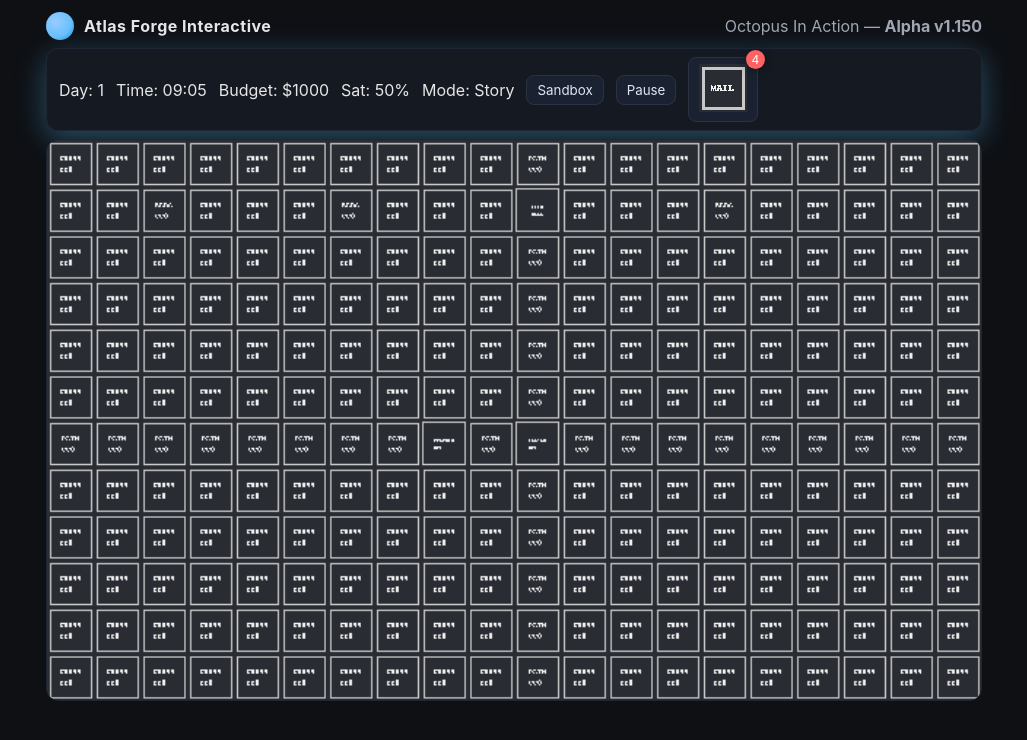
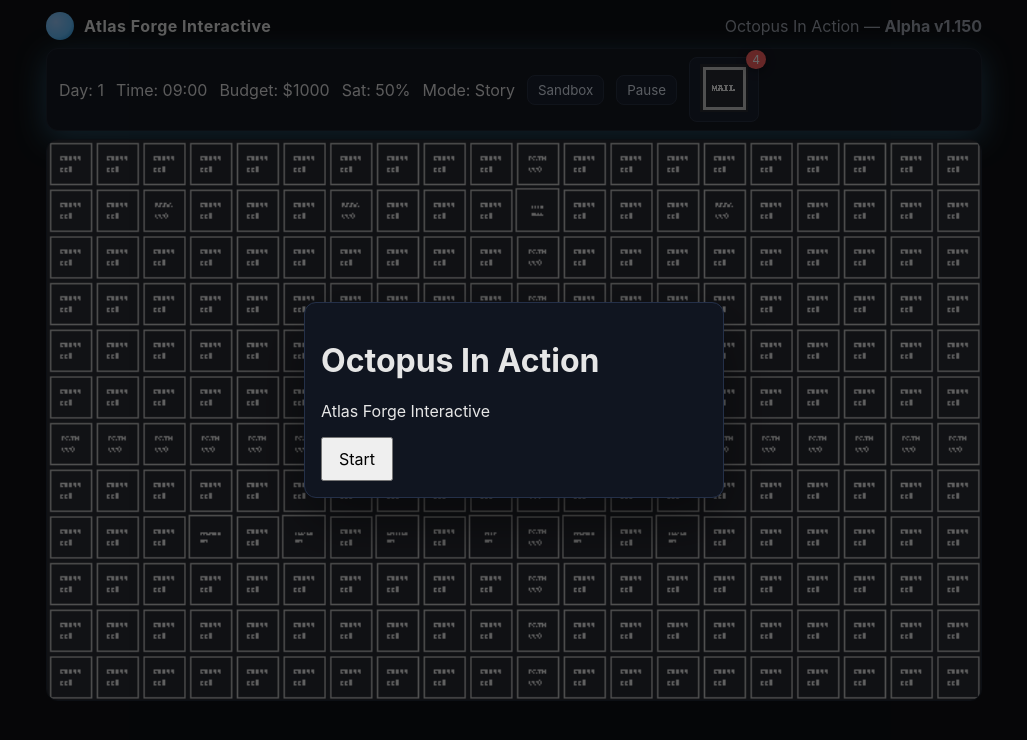
Before and after one commit to Charley-Nickels/octopus-in-action, a plain HTML site: page index.html in a window 1280 px wide. Shown: the whole page, without its empty margins (126-1153 px from the left). Drawn offline with Linux system fonts and the light colour scheme.

Commit message:
Add files via upload

```diff
--- a/index.html
+++ b/index.html
@@ -5,19 +5,31 @@
   <meta name="viewport" content="width=device-width,initial-scale=1"/>
   <title>Octopus In Action — Alpha v1.150</title>
   <link rel="stylesheet" href="style.css"/>
-    <!-- LogRocket Tracking -->
-    <script src="https://cdn.lr-in-prod.com/LogRocket.min.js" crossorigin="anonymous"></script>
-    <script>
-    window.LogRocket && window.LogRocket.init('YOUR_PROJECT_ID_HERE', {
+<!-- LogRocket Tracking -->
+<script src="https://cdn.lr-in-prod.com/LogRocket.min.js" crossorigin="anonymous"></script>
+<script>
+  window.LogRocket && window.LogRocket.init('czgngb/octopus-in-action', {
     release: 'v1.6',
     console: { isEnabled: true },
     network: { isEnabled: true },
     dom: { textSanitizer: true }
   });
 </script>
+
 </head>
 <body>
   <div id="game-root">
+    <div id="loading" class="overlay hidden">
+      <div class="menu-panel"><h2>Loading…</h2><p>Please wait while assets load.</p></div>
+    </div>
+    <div id="start-screen" class="overlay">
+      <div class="menu-panel">
+        <h1>Octopus In Action</h1>
+        <p>Atlas Forge Interactive</p>
+        <button id="start-play" class="btn">Start</button>
+      </div>
+    </div>
+
     <div class="titlebar">
       <div class="brand">
         <span class="logo-circle"></span>
@@ -84,7 +96,6 @@
       </div>
       <button id="credits-close" class="btn credits-close">Close</button>
     </div>
-
   </div>
   <script src="script.js"></script>
 </body>
--- a/script.js
+++ b/script.js
@@ -1,18 +1,16 @@
 
-/* Octopus In Action — Alpha v1.150
- * 1 real minute = 1 in-game hour; tasks progress only 9–5.
- * Robust fallbacks for missing assets.
- */
+/* Octopus In Action — Alpha v1.150 PATCH1 */
 const GAME = {
   version: 'Alpha v1.150',
+  mayorAnim: {frame:0, t:0, fw:32, fh:32, cols:4, rows:4},
   day: 1,
   hour: 9,
   minute: 0,
   budget: 1000,
   sat: 50,
-  paused: false,
+  paused: true,
   sandbox: false,
-  factionTint: 'dolphin', // dolphin | beaver | lobster
+  factionTint: 'dolphin',
   mail: [],
   tasks: [],
   citizens: [],
@@ -67,27 +65,26 @@ const ctx = scene.getContext('2d');
 const menu = document.getElementById('menu');
 const credits = document.getElementById('credits');
 const creditsClose = document.getElementById('credits-close');
+const startScreen = document.getElementById('start-screen');
+const startPlay = document.getElementById('start-play');
+const loadingOverlay = document.getElementById('loading');
 
-// Util: play SFX
 function playClick(){ new Audio(GAME.assets.audio.click).play().catch(()=>{}); }
 
-// Simple map (20x12 tiles)
+// Map
 const MAP_W = 20, MAP_H = 12;
 const map = [];
 for(let y=0;y<MAP_H;y++){
   const row = [];
   for(let x=0;x<MAP_W;x++){
-    // center plaza path, elsewhere grass
     if (y===6 || x===10) row.push('path');
     else row.push('grass');
   }
   map.push(row);
 }
-// Place buildings on edges
 for(let i=2;i<MAP_W-2;i+=4){ map[1][i] = 'building'; }
 map[1][10] = 'cityhall';
 
-// Safe image loader (fallback to blocked placeholder)
 function loadImageSafe(src, fallback){
   return new Promise(resolve=>{
     const img = new Image();
@@ -104,22 +101,27 @@ function loadImageSafe(src, fallback){
   });
 }
 
-// Preload assets
 const IMGS = {};
 async function preload(){
+  loadingOverlay.classList.remove('hidden');
   IMGS.grass = await loadImageSafe(GAME.assets.tiles.grass, GAME.assets.sprites.blocked);
   IMGS.path = await loadImageSafe(GAME.assets.tiles.path, GAME.assets.sprites.blocked);
   IMGS.building = await loadImageSafe(GAME.assets.tiles.building, GAME.assets.sprites.blocked);
   IMGS.cityhall = await loadImageSafe(GAME.assets.tiles.cityhall, GAME.assets.sprites.blocked);
   IMGS.door = await loadImageSafe(GAME.assets.tiles.door, GAME.assets.sprites.blocked);
   IMGS.mayor = await loadImageSafe(GAME.assets.sprites.mayor, GAME.assets.sprites.blocked);
+  if (IMGS.mayor){
+    GAME.mayorAnim.cols = 4; GAME.mayorAnim.rows = 4;
+    GAME.mayorAnim.fw = Math.floor(IMGS.mayor.width / GAME.mayorAnim.cols) || 32;
+    GAME.mayorAnim.fh = Math.floor(IMGS.mayor.height / GAME.mayorAnim.rows) || 32;
+  }
   IMGS.npcOcto = await loadImageSafe(GAME.assets.sprites.npcOcto, GAME.assets.sprites.blocked);
   IMGS.npcBeaver = await loadImageSafe(GAME.assets.sprites.npcBeaver, GAME.assets.sprites.blocked);
   IMGS.npcDolphin = await loadImageSafe(GAME.assets.sprites.npcDolphin, GAME.assets.sprites.blocked);
   IMGS.npcLobster = await loadImageSafe(GAME.assets.sprites.npcLobster, GAME.assets.sprites.blocked);
+  loadingOverlay.classList.add('hidden');
 }
 
-// Citizens
 function spawnCitizens(){
   const list = [
     {name:'Aqua', faction:'dolphin', sprite:IMGS.npcDolphin},
@@ -129,21 +131,18 @@ function spawnCitizens(){
     {name:'Marina', faction:'dolphin', sprite:IMGS.npcDolphin},
     {name:'Cedar', faction:'beaver', sprite:IMGS.npcBeaver},
   ];
-  GAME.citizens = list.map((c,i)=>({ ...c, x: 3+i*2, y: 8, dir:'S', state:'wander', hourTarget:9 }));
+  GAME.citizens = list.map((c,i)=>({ ...c, x: 3+i*2, y: 8, dir:'S', state:'wander'}));
 }
 
-// Simple walkability
 function isWalkable(x,y){
   if (x<0||y<0||x>=MAP_W||y>=MAP_H) return false;
   const t = map[y][x];
   return t!=='building' && t!=='cityhall';
 }
 
-// NPC update per tick
 function updateCitizens(){
   const h = GAME.hour;
   for(const c of GAME.citizens){
-    // schedule: 9-12 work (near cityhall), 12-13 lunch (wander), 13-17 work, else home (stay)
     if (h < 9 || h >= 22){ c.state='home'; continue; }
     if ((h>=9&&h<12)||(h>=13&&h<17)){ c.state='work'; }
     else if (h>=12 && h<13){ c.state='lunch'; }
@@ -155,7 +154,6 @@ function updateCitizens(){
       const nx = c.x+dx, ny=c.y+dy;
       if (isWalkable(nx,ny)){ c.x=nx; c.y=ny; }
     } else if (c.state==='work'){
-      // drift towards plaza (10,6)
       const tx=10, ty=6;
       const dx=Math.sign(tx - c.x), dy=Math.sign(ty - c.y);
       const nx=c.x+dx, ny=c.y+dy;
@@ -164,13 +162,11 @@ function updateCitizens(){
   }
 }
 
-// Tasks & mail
 function pushMail(letter){
   GAME.mail.push(letter);
   mailBadge.textContent = GAME.mail.length;
 }
 function generateDailyMail(){
-  // Up to 4 letters/day
   const letters = [
     {type:'task', title:'Fix Plaza Lights', hours:2, dept:'Public Works'},
     {type:'task', title:'Permit Review: Kiosk', hours:3, dept:'Planning'},
@@ -214,19 +210,17 @@ function renderMail(){
   });
 }
 
-// Contact card demo
 function openDialogForCitizen(c){
   dialogText.textContent = `${c.name} (${c.faction}) says:\n\"Mayor, could you help the town today?\"`;
   dialog.classList.remove('hidden');
 }
 
-// Game clock
+// Time
 function tickMinute(){
   if (GAME.paused) return;
   GAME.minute += 1;
   if (GAME.minute >= 60){ GAME.minute = 0; GAME.hour += 1; }
   if (GAME.hour >= 24){ GAME.hour = 0; GAME.day += 1; generateDailyMail(); }
-  // tasks progress only 9-17 (5PM not inclusive of after hours)
   if (GAME.hour>=9 && GAME.hour<17){
     for(const t of GAME.tasks){
       if (!t.done){ t.inProgress = true; t.remaining = Math.max(0, t.remaining - 1/60); if (t.remaining===0){ t.done=true; pushMail({type:'report', title:`Task Complete: ${t.title}`, body:`Dept ${t.dept} finished.`}); }}
@@ -249,7 +243,19 @@ function updateHUD(){
   document.body.classList.add('faction-' + GAME.factionTint);
 }
 
-// Draw map & actors
+function drawMayor(){
+  const ts = GAME.tileSize;
+  const mx = 10*ts, my = 6*ts;
+  const img = IMGS.mayor || IMGS.blocked;
+  if (img === IMGS.blocked){ ctx.drawImage(img, 0,0, img.width, img.height, mx, my, ts, ts); return; }
+  const A = GAME.mayorAnim;
+  A.t += 1; if (A.t % 12 === 0){ A.frame = (A.frame+1)%(A.cols*A.rows); }
+  const cx = (A.frame % A.cols) * A.fw;
+  const cy = Math.floor(A.frame / A.cols) * A.fh;
+  ctx.drawImage(img, cx, cy, A.fw, A.fh, mx, my, ts, ts);
+}
+
+// Draw
 function draw(){
   ctx.imageSmoothingEnabled = false;
   const ts = GAME.tileSize;
@@ -260,17 +266,14 @@ function draw(){
       ctx.drawImage(img, 0,0, img.width, img.height, x*ts, y*ts, ts, ts);
     }
   }
-  // Mayor (center-ish)
-  const mayorX = 10*ts, mayorY = 6*ts;
-  ctx.drawImage(IMGS.mayor || IMGS.blocked, 0,0, (IMGS.mayor?IMGS.mayor.width:96), (IMGS.mayor?IMGS.mayor.height:96), mayorX, mayorY, ts, ts);
-  // Citizens
+  drawMayor();
   for(const c of GAME.citizens){
     const img = c.sprite || IMGS.blocked;
     ctx.drawImage(img, 0,0, img.width, img.height, c.x*ts, c.y*ts, ts, ts);
   }
 }
 
-// UI wiring
+// UI
 btnSandbox.onclick = ()=>{ playClick(); GAME.sandbox = !GAME.sandbox; updateHUD(); };
 btnPause.onclick = ()=>{ playClick(); GAME.paused = true; document.getElementById('menu').classList.remove('hidden'); };
 document.getElementById('menu-continue').onclick = ()=>{ playClick(); GAME.paused = false; document.getElementById('menu').classList.add('hidden'); };
@@ -281,12 +284,7 @@ creditsClose.onclick = ()=>{ playClick(); credits.classList.add('hidden'); };
 btnMail.onclick = ()=>{ playClick(); renderMail(); mailPanel.classList.remove('hidden'); };
 mailClose.onclick = ()=>{ playClick(); mailPanel.classList.add('hidden'); };
 
-// Dialog actions
-dialog.addEventListener('click', (e)=>{
-  if (e.target.dataset.action==='accept'){ playClick(); pushMail({type:'task', title:'Citizen Request', hours:1, dept:'Clerk'}); dialog.classList.add('hidden'); }
-  if (e.target.dataset.action==='reject'){ playClick(); dialog.classList.add('hidden'); }
-  if (e.target.dataset.action==='card'){ playClick(); alert('Contact Card shown (faction colors & details).'); }
-});
+startPlay.onclick = ()=>{ startScreen.classList.add('hidden'); GAME.paused=false; playClick(); };
 
 // Init
 (async function(){
@@ -295,8 +293,6 @@ dialog.addEventListener('click', (e)=>{
   updateHUD();
   draw();
   generateDailyMail();
-  // 1 real minute = 1 game hour -> 1 minute / 60 = 1 minute per 60 ticks => 1 tick per second advances 1 minute of game time
   GAME.timer = setInterval(tickMinute, 1000);
-  // Demo: after 10s, open dialog with a citizen
-  setTimeout(()=>openDialogForCitizen(GAME.citizens[0]), 10000);
+  setTimeout(()=>openDialogForCitizen(GAME.citizens[0]), 6000);
 })();
--- a/style.css
+++ b/style.css
@@ -39,3 +39,5 @@ body{margin:0;background:var(--bg);color:var(--fg)}
 body.faction-dolphin .hud{box-shadow:0 8px 30px rgba(90,194,255,.35)}
 body.faction-beaver .hud{box-shadow:0 8px 30px rgba(194,138,90,.35)}
 body.faction-lobster .hud{box-shadow:0 8px 30px rgba(255,106,106,.35)}
+#start-screen, #loading { z-index: 1000; }
+#start-play { padding: 10px 16px; font-size: 16px; }
```
Also changed, not shown: CREDITS/CREDITS.txt, 2 other files.
